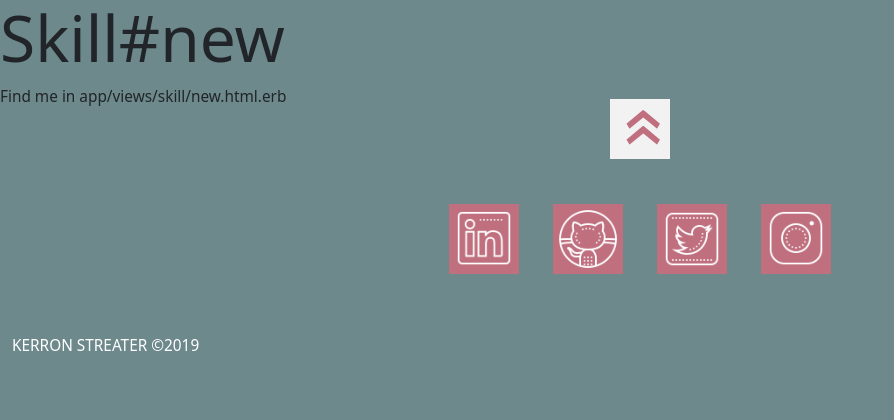
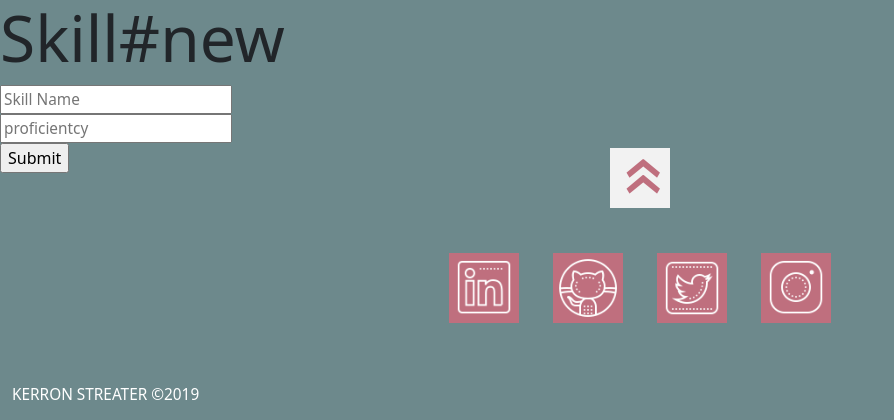
Before and after one commit to Unseenmonument/Porfolio_website, a Rails app: page /skills/new in a window 1280 px wide. Shown: the top 420 px of the page, without its empty margins (0-894 px from the left). Run offline with Rails 7, Linux system fonts and the light colour scheme; the visitor is signed in with stand-in values (Sample User, id 1); style sheets or scripts are compiled from the project's sources; some libraries are stand-ins or nearby versions.

Commit message:
horoku to displaying, skills fixed

```diff
--- a/app/controllers/skills_controller.rb
+++ b/app/controllers/skills_controller.rb
@@ -40,7 +40,7 @@ class SkillsController < ApplicationController
 
   def create
 
-  	@skill = Skill.new(skill_params)
+  	@skill = Skill.new(skills_params)
 
     respond_to do |format|
       if @skill.save
--- a/app/views/skills/new.html.erb
+++ b/app/views/skills/new.html.erb
@@ -1,2 +1,6 @@
 <h1>Skill#new</h1>
-<p>Find me in app/views/skill/new.html.erb</p>
+<%= form_for(@skill, multipart: true) do |f| %>
+	<div><%= f.text_field :name, placeholder: "Skill Name" %></div>
+	<div><%= f.text_field :proficientcy, placeholder: "proficientcy" %></div>
+	<%= f.submit 'Submit' %>
+<% end %>
```
